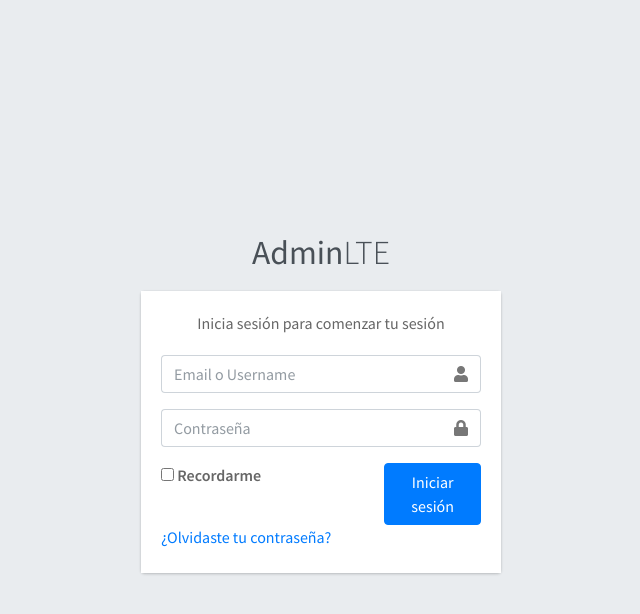
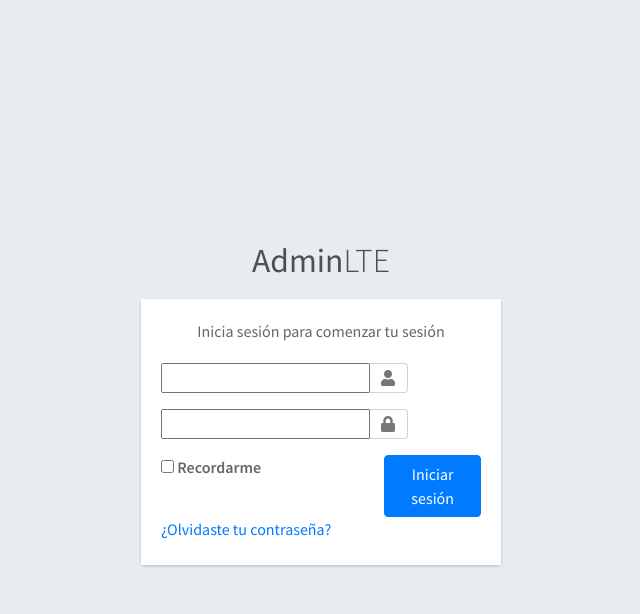
Before and after one commit to JorgeRomeroC/administration, a Django app: template templates/registration/login.html in a window 1280 px wide. Shown: the top 614 px of the page, without its empty margins (319-959 px from the left). Run offline with Django 3.2, Linux system fonts and the light colour scheme; the template is opened without the code that fills it, so the values that code supplies are empty, except form fields; tables that the repository leaves empty hold one stand-in row (values such as "Sample post"); form fields are guessed from the names that the template uses; some libraries are stand-ins or nearby versions.

Commit message:
Se modifican los campos de email y password del login

```diff
--- a/templates/registration/login.html
+++ b/templates/registration/login.html
@@ -24,7 +24,7 @@
                     {% csrf_token %}
 
                     <div class="input-group mb-3">
-                        <input type="text" name="username" class="form-control" placeholder="Email o Username" required>
+                        {{ form.email }}
                         <div class="input-group-append">
                             <div class="input-group-text">
                                 <span class="fas fa-user"></span>
@@ -32,7 +32,7 @@
                         </div>
                     </div>
                     <div class="input-group mb-3">
-                        <input type="password" name="password" class="form-control" placeholder="Contraseña" required>
+                        {{ form.password }}
                         <div class="input-group-append">
                             <div class="input-group-text">
                                 <span class="fas fa-lock"></span>
```
